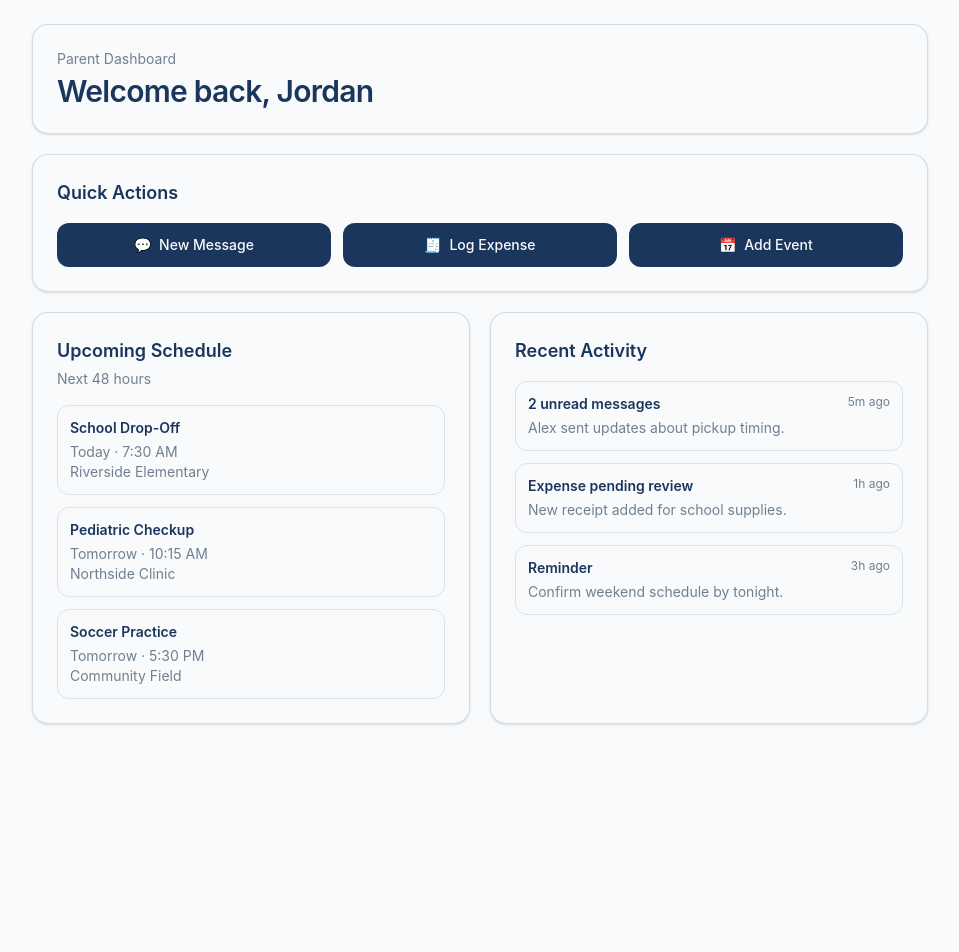
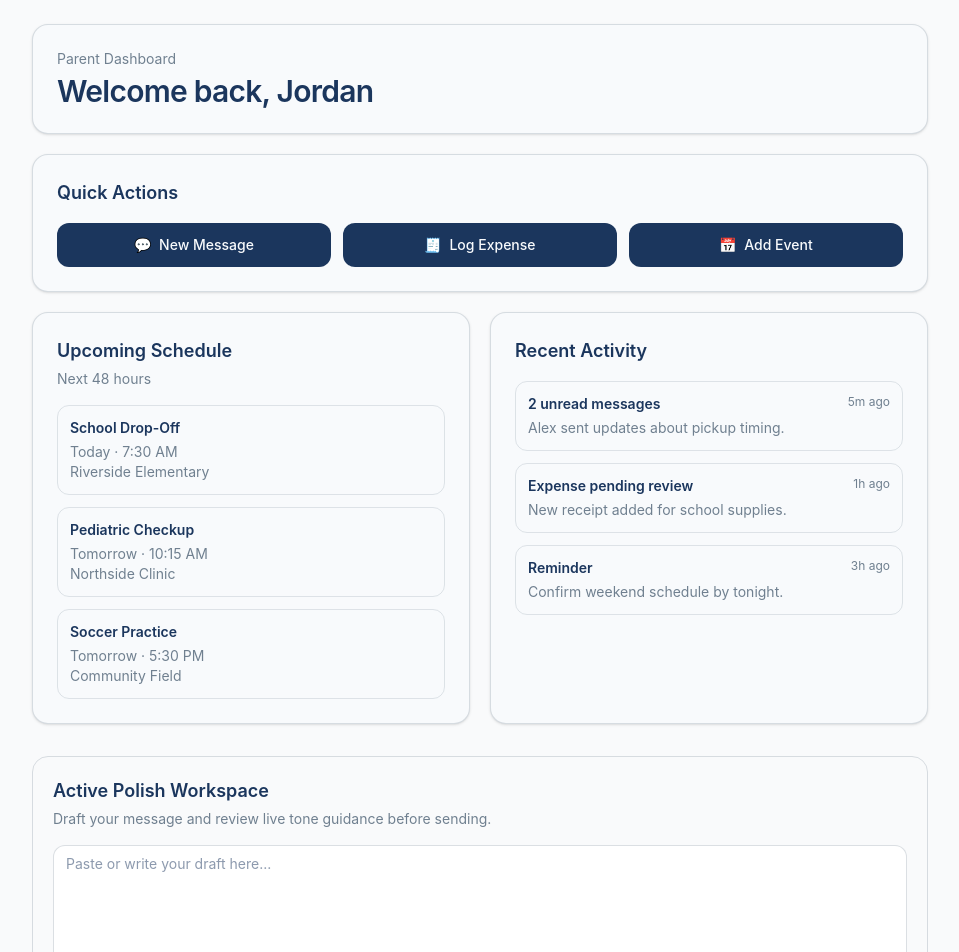
Before and after one commit to elizabethashleigh11-stack/baseline-app, a Next.js app: page /dashboard in a window 1280 px wide. Shown: the top 952 px of the page, without its empty margins (160-1119 px from the left). Before the commit the page ends 836 px from the top, so only its background shows below. Built offline with nearby package versions, Linux system fonts and the light colour scheme.

Commit message:
Integrate ActivePolishWorkspace into dashboard page
Co-authored-by: elizabethashleigh11-stack <262952209+elizabethashleigh11-stack@users.noreply.github.com>

```diff
--- a/app/dashboard/page.tsx
+++ b/app/dashboard/page.tsx
@@ -1,3 +1,5 @@
+import ActivePolishWorkspace from "../app/ActivePolishWorkspace";
+
 const quickActions = [
   { label: "New Message", emoji: "💬" },
   { label: "Log Expense", emoji: "🧾" },
@@ -115,6 +117,8 @@ export default function DashboardPage() {
             </ul>
           </section>
         </div>
+
+        <ActivePolishWorkspace />
       </div>
 
       <nav className="bg-crisp-white fixed inset-x-0 bottom-0 border-t border-slate-gray/25 shadow-[0_-6px_20px_rgba(27,54,93,0.08)] sm:hidden">
```
